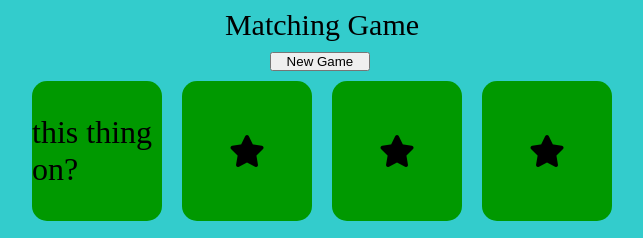
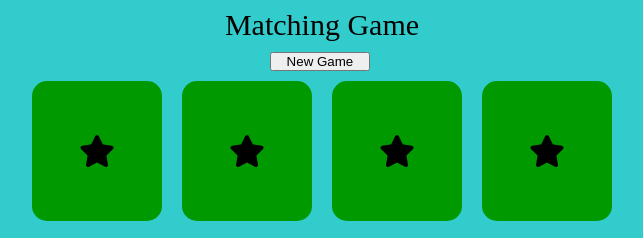
Before and after one commit to jondhill333/matching_game, a website: page index.html in a window 1280 px wide. Shown: the top 238 px of the page, without its empty margins (318-961 px from the left). Drawn offline with Linux system fonts and the light colour scheme.

Commit message:
text passed, reverted to star

```diff
--- a/index.html
+++ b/index.html
@@ -29,7 +29,7 @@
     <div class="mainContainer">
         <div class="cardContainer" data-name="satellite">
             <div class="flipCard" >
-                <div class="cardFront">this thing on?</i></div>
+                <div class="cardFront"><i class="fas fa-star"></i></div>
                 <div id="one" class="cardBack"><i class='fas fa-satellite'></i></div>
             </div>
         </div>
```
